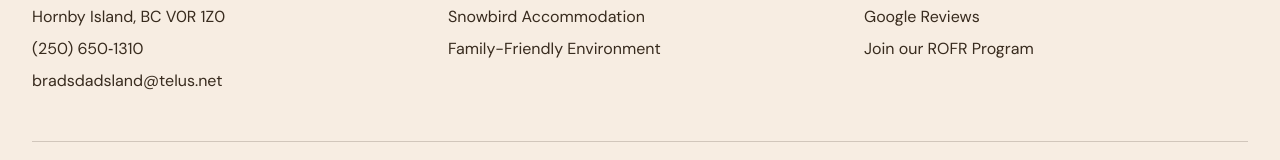
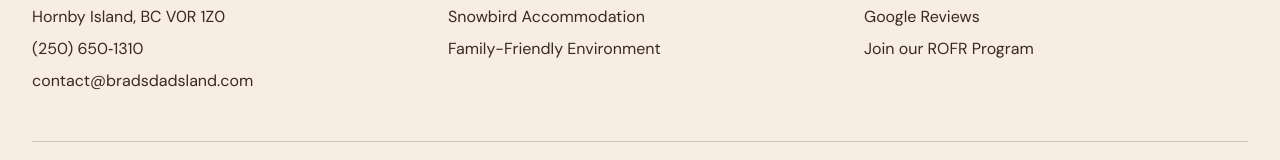
Before and after one commit to AletheaKramer/bradsdadsland, a React (Vite) app: page /policies in a window 1280 px wide. Shown: the part 3095-3255 px from the top of the page. Built offline with nearby package versions, Linux system fonts and the light colour scheme.

Commit message:
contact email update

```diff
--- a/src/components/ContactUs.jsx
+++ b/src/components/ContactUs.jsx
@@ -8,7 +8,7 @@ const ContactUs = () => {
         <h2 className="text-4xl font-bold mb-6 text-beigeSecondary">Contact Us</h2>
 
         <p className="text-lg">
-          <strong>Email:</strong> <a href="mailto:bradsdadsland@telus.net" className="underline hover:text-beigeSecondary">bradsdadsland@telus.net</a>
+          <strong>Email:</strong> <a href="mailto:contact@bradsdadsland.com" className="underline hover:text-beigeSecondary">contact@bradsdadsland.com</a>
         </p>
         <p className="text-lg mt-2">2105 Shingle Spit Road</p>
         <p className="text-lg">Hornby Island, BC Canada</p>
--- a/src/components/Footer.jsx
+++ b/src/components/Footer.jsx
@@ -23,10 +23,10 @@ const Footer = () => {
               </p>
               <p className="mt-4">
                 <a
-                  href="mailto:bradsdadsland@telus.net"
+                  href="mailto:contact@bradsdadsland.com"
                   className="hover:text-beigeSecondary transition"
                 >
-                  bradsdadsland@telus.net
+                  contact@bradsdadsland.com
                 </a>
               </p>
             </div>
--- a/src/components/Policies.jsx
+++ b/src/components/Policies.jsx
@@ -130,7 +130,7 @@ const Policies = () => {
           </a>{" "}
           or{" "}
           <a
-            href="mailto:bradsdadsland@telus.net"
+            href="mailto:contact@bradsdadsland.com"
             className="underline hover:text-beigeSecondary"
           >
             email us
```
